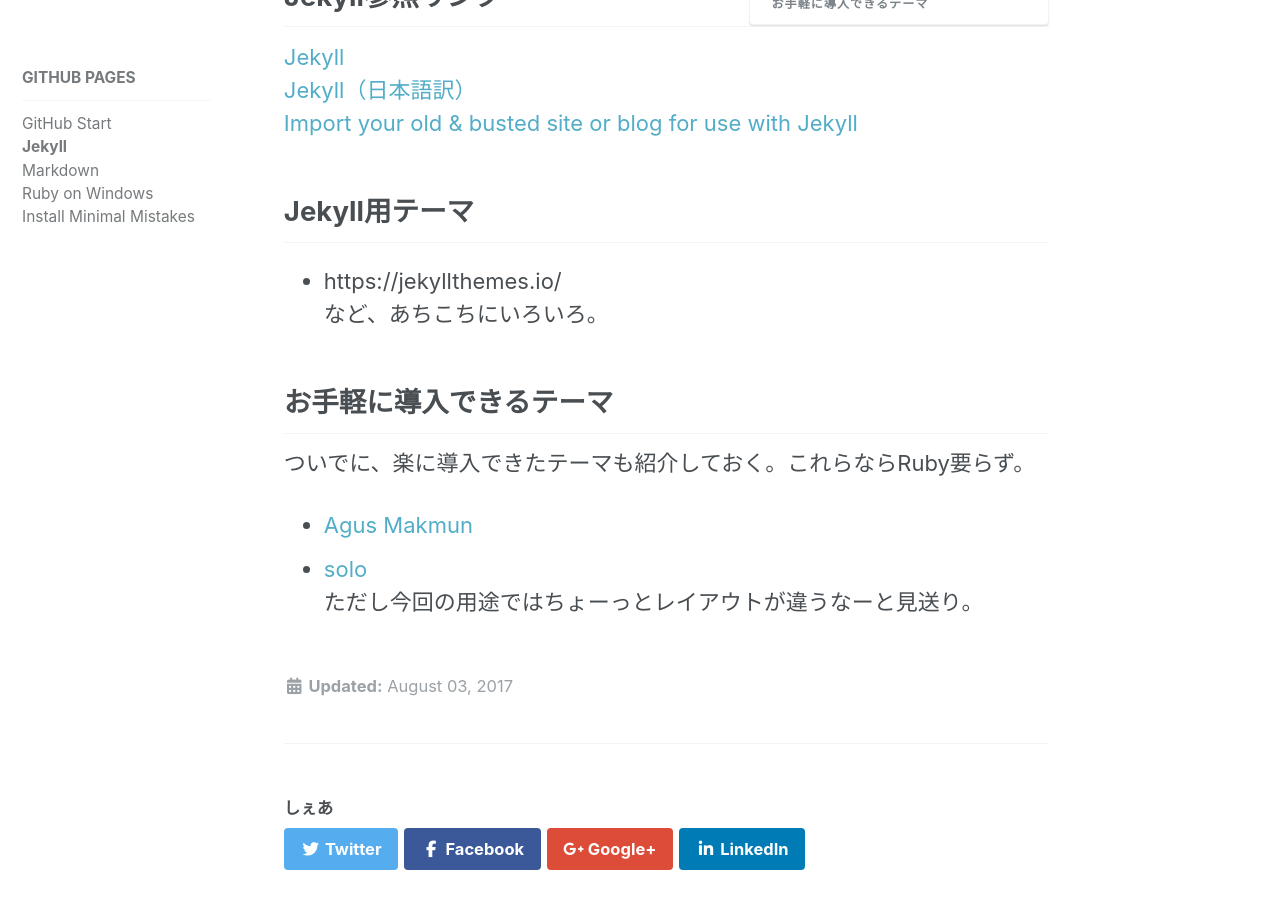
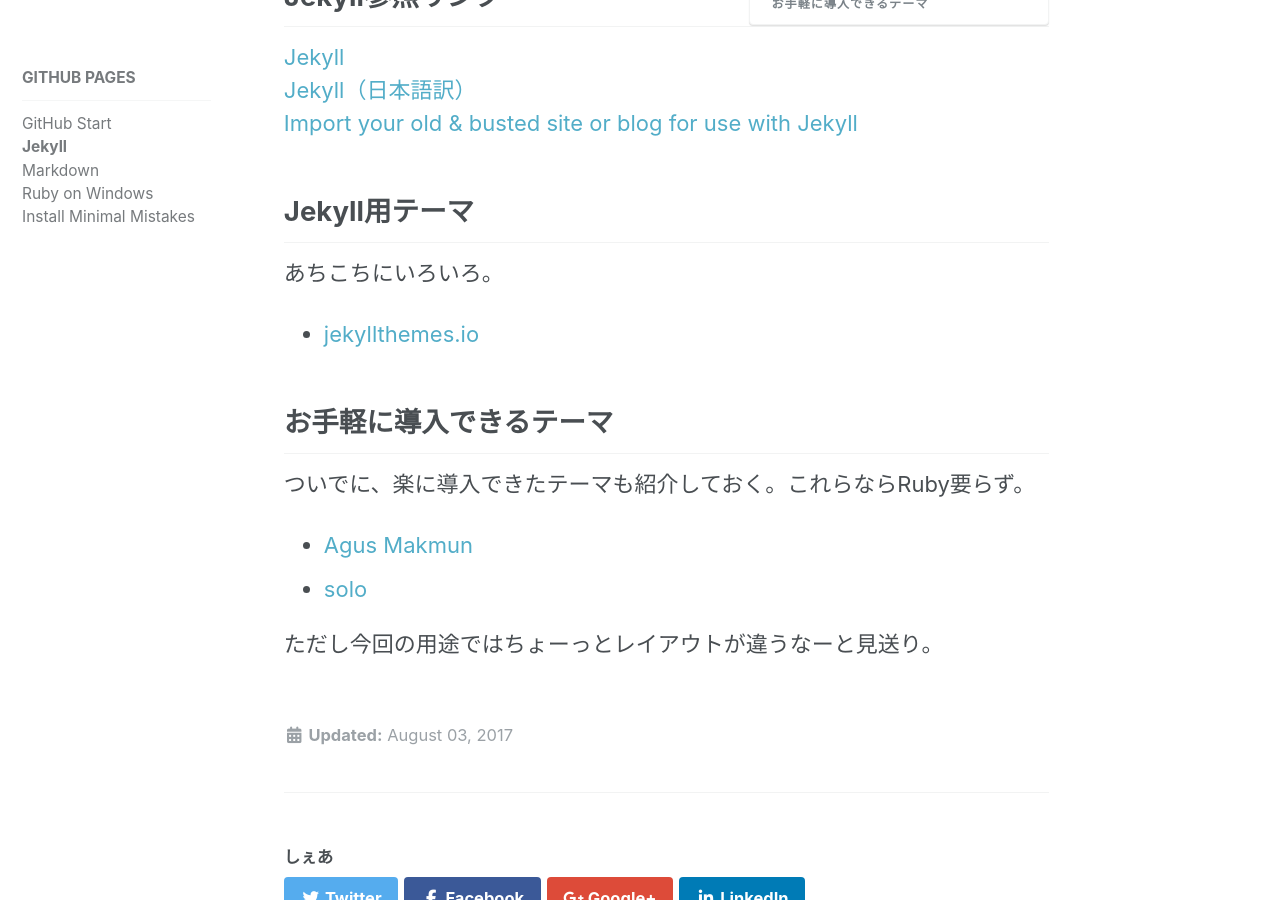
Before and after one commit to laureltreetop/laureltreetop.github.io, a Jekyll site: the page built from _docs/github-pages-jekylle.md, in a window 1280 px wide and 900 px high, scrolled down 337 px. Built offline with Jekyll 4.4.1, drawn with Linux system fonts in a browser that asks for light colours; nearby versions of some CDN libraries.

Commit message:
Update github-pages-jekylle.md

```diff
--- a/_docs/github-pages-jekylle.md
+++ b/_docs/github-pages-jekylle.md
@@ -11,12 +11,13 @@
 [Import your old & busted site or blog for use with Jekyll](http://import.jekyllrb.com/)
 
 ## Jekyll用テーマ
-+ https://jekyllthemes.io/
-など、あちこちにいろいろ。
+あちこちにいろいろ。
+- [jekyllthemes.io](https://jekyllthemes.io/)
 
 ## お手軽に導入できるテーマ
 ついでに、楽に導入できたテーマも紹介しておく。これらならRuby要らず。
 
 - [Agus Makmun](https://agusmakmun.github.io/)
 - [solo](https://chibicode.github.io/solo/)
+
 ただし今回の用途ではちょーっとレイアウトが違うなーと見送り。
```
